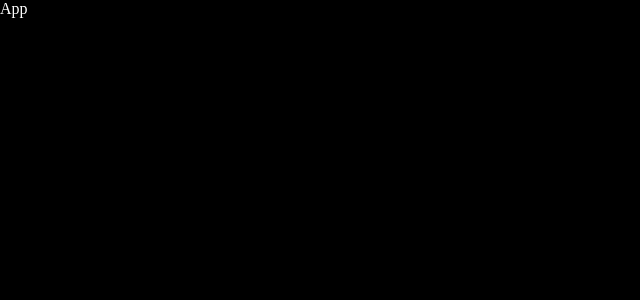
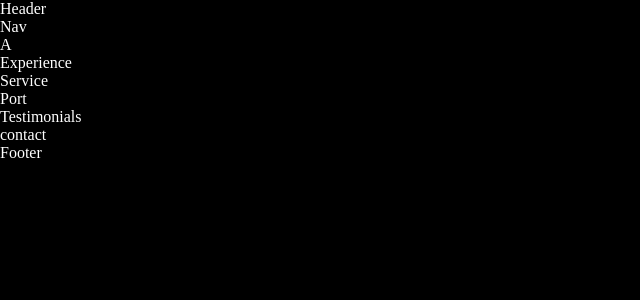
Before and after one commit to Wanjie-Ryan/Wanjies-Web, a React (Create React App) app: page / in a window 1280 px wide. Shown: the top 300 px of the page, without its empty margins (0-640 px from the left). Built offline with nearby package versions, Linux system fonts and the light colour scheme.

Commit message:
rendering components

```diff
--- a/src/App.js
+++ b/src/App.js
@@ -1,5 +1,13 @@
 import React from 'react'
-
+import Header from './components/header/header'
+import Nav from './components/nav/nav'
+import About from './components/about/about'
+import Experience from './components/experience/experience'
+import Services from './components/services/service'
+import Portfolio from './components/portfolio/port'
+import Test from './components/testimonials/testimonials'
+import Contact from './components/contacts/contact'
+import Footer from './components/footer/footer'
 
 
 
@@ -9,8 +17,20 @@ function App() {
 
   return (
 
+    <>
 
-    <div>App</div>
+      <Header/>
+      <Nav/>
+      <About/>
+      <Experience/>
+      <Services/>
+      <Portfolio/>
+      <Test/>
+      <Contact/>
+      <Footer/>
+
+
+    </>
 
 
   )
--- a/src/components/experience/experience.jsx
+++ b/src/components/experience/experience.jsx
@@ -1,5 +1,5 @@
 import React from 'react'
-import 'experience.css'
+import './experience.css'
 
 
 function Experience() {
```
Also changed, not shown: src/components/testimonials/testimonials.css (added), src/components/testimonials/testimponials.css (deleted).
